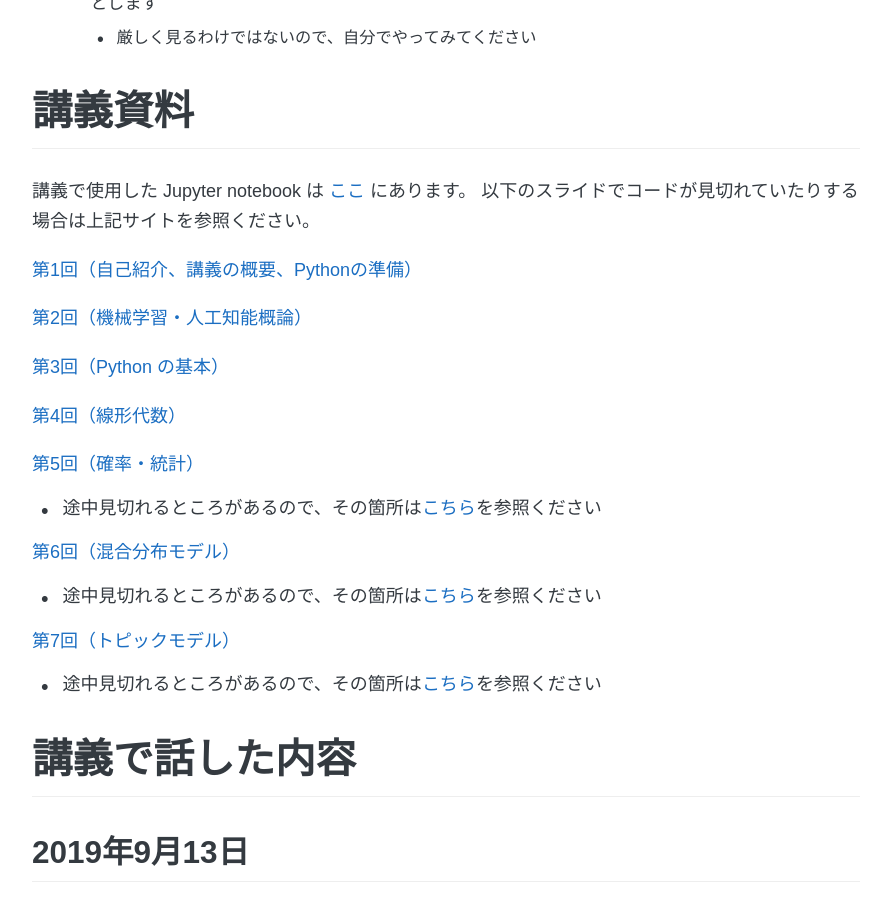
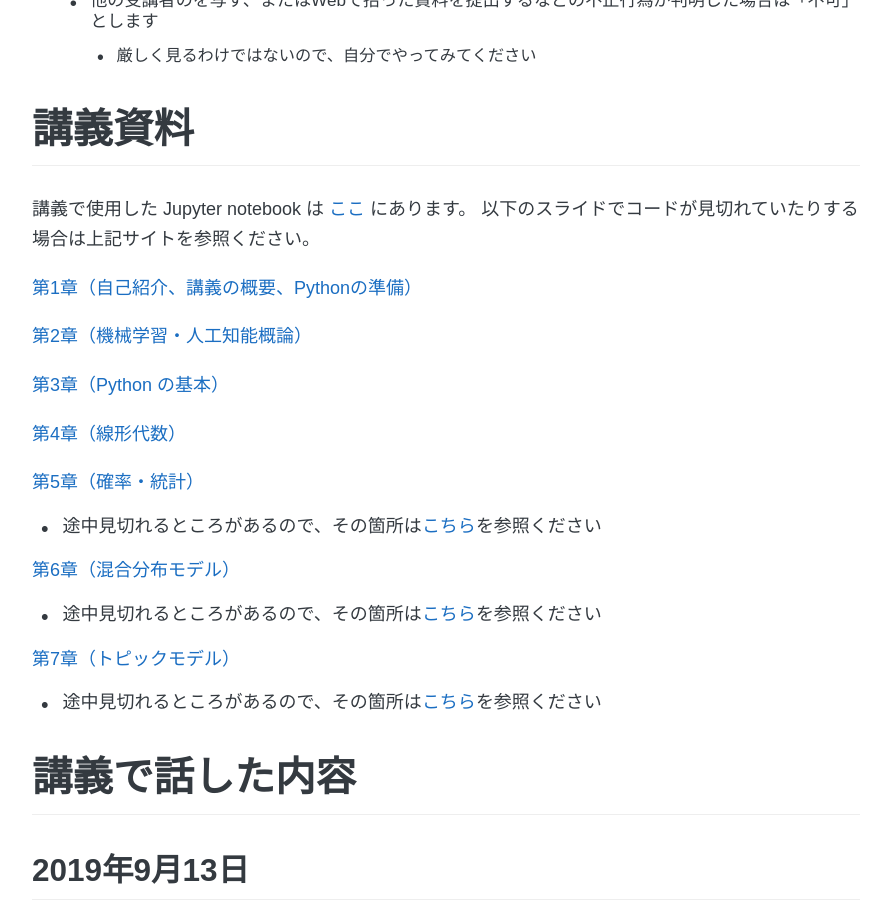
Before and after one commit to kanojikajino/kanojikajino.github.io, a Jekyll site: the page built from _lectures/2019/applied_analytics/index.md, in a window 1280 px wide and 900 px high, scrolled down 2125 px. Shown: the whole window, without its empty margins (194-1085 px from the left). Built offline with Jekyll 4.4.1, drawn with Linux system fonts in a browser that asks for light colours; some web fonts are replaced; formulas are drawn with MathJax 3; a script that is not in the unit is left out; some of the changed text lies outside the part shown.

```diff
--- a/_lectures/2019/applied_analytics/index.md
+++ b/_lectures/2019/applied_analytics/index.md
@@ -59,26 +60,25 @@ permalink: /lectures/2019/applied_analytics
   - 他の受講者のを写す、またはWebで拾った資料を提出するなどの不正行為が判明した場合は「不可」とします
 	- 厳しく見るわけではないので、自分でやってみてください
 
-
 # 講義資料
 講義で使用した Jupyter notebook は [ここ](https://github.com/kanojikajino/lecture) にあります。
 以下のスライドでコードが見切れていたりする場合は上記サイトを参照ください。
 
-[第1回（自己紹介、講義の概要、Pythonの準備）](/lectures/2019/applied_analytics/1.pdf)
+[第1章（自己紹介、講義の概要、Pythonの準備）](/lectures/2019/applied_analytics/1.pdf)
 
-[第2回（機械学習・人工知能概論）](/lectures/2019/applied_analytics/2.pdf)
+[第2章（機械学習・人工知能概論）](/lectures/2019/applied_analytics/2.pdf)
 
-[第3回（Python の基本）](/lectures/2019/applied_analytics/3.pdf)
+[第3章（Python の基本）](/lectures/2019/applied_analytics/3.pdf)
 
-[第4回（線形代数）](/lectures/2019/applied_analytics/4.pdf)
+[第4章（線形代数）](/lectures/2019/applied_analytics/4.pdf)
 
-[第5回（確率・統計）](/lectures/2019/applied_analytics/5.pdf)
+[第5章（確率・統計）](/lectures/2019/applied_analytics/5.pdf)
 - 途中見切れるところがあるので、その箇所は[こちら](/lectures/2019/applied_analytics/5.html)を参照ください
 
-[第6回（混合分布モデル）](/lectures/2019/applied_analytics/6.pdf)
+[第6章（混合分布モデル）](/lectures/2019/applied_analytics/6.pdf)
 - 途中見切れるところがあるので、その箇所は[こちら](/lectures/2019/applied_analytics/6.html)を参照ください
 
-[第7回（トピックモデル）](/lectures/2019/applied_analytics/7.pdf)
+[第7章（トピックモデル）](/lectures/2019/applied_analytics/7.pdf)
 - 途中見切れるところがあるので、その箇所は[こちら](/lectures/2019/applied_analytics/7.html)を参照ください
 
 # 講義で話した内容
```
Also changed, not shown: other parts of _lectures/2019/applied_analytics/index.md (+10 -1 lines), _lectures/2019/applied_analytics/report_summary.md (added, +86 -0 lines).
